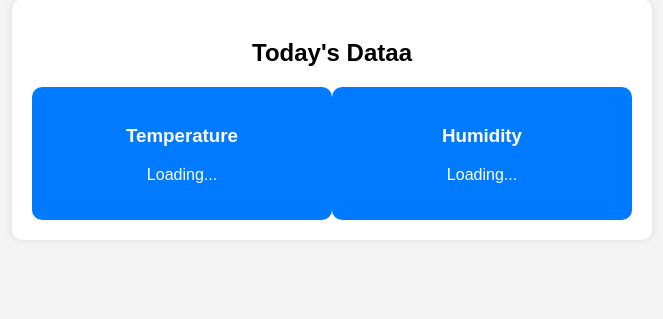
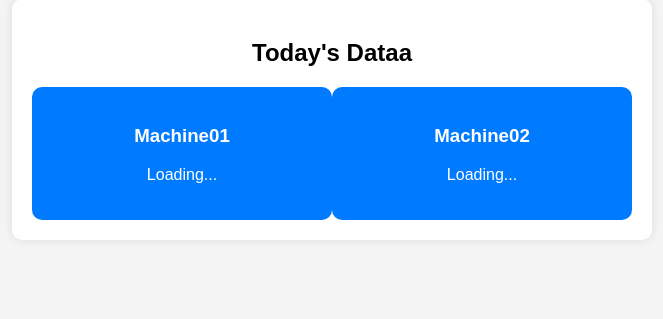
Before and after one commit to loladev9898/web-iot, a Flask app: page / in a window 1280 px wide. Shown: the part 165-484 px from the top of the page, without its empty margins (308-971 px from the left). Run offline with Flask 3, Linux system fonts and the light colour scheme.

Commit message:
Update dashboard.html

```diff
--- a/web/src/templates/dashboard.html
+++ b/web/src/templates/dashboard.html
@@ -23,11 +23,11 @@
             <h2>Today's Dataa</h2>
             <div class="cards">
                 <div class="card">
-                    <h3>Temperature</h3>
+                    <h3>Machine01</h3>
                     <p id="temperature">Loading...</p>
                 </div>
                 <div class="card">
-                    <h3>Humidity</h3>
+                    <h3>Machine02</h3>
                     <p id="humidity">Loading...</p>
                 </div>
             </div>
```
